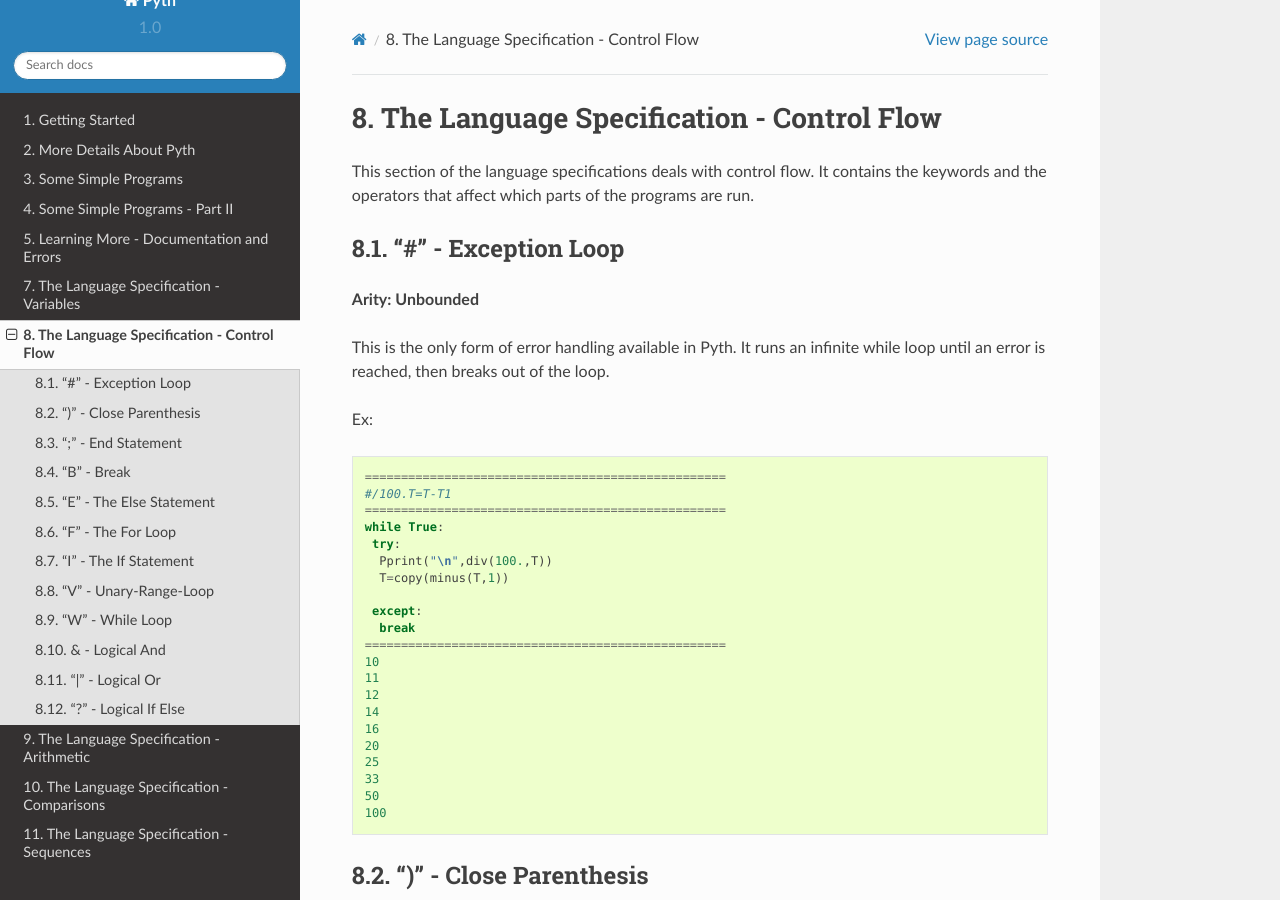
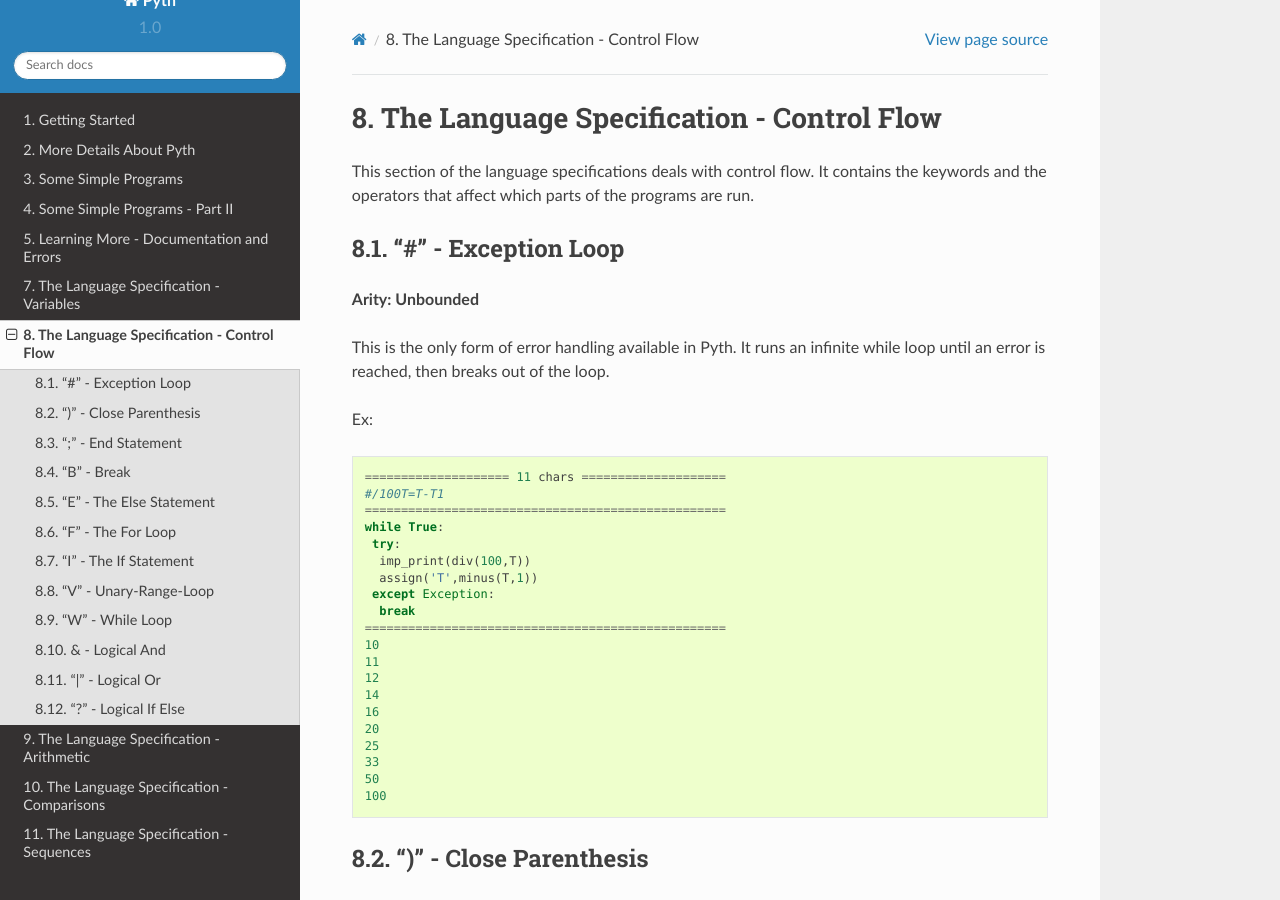
Before and after one commit to isaacg1/pyth, a Sphinx documentation site: the page built from docs/spec_control.rst, in a window 1280 px wide and 900 px high. Built offline with Sphinx 7.4.7 and the Read the Docs theme 2.0.0, drawn with Linux system fonts in a browser that asks for light colours; pages that are not in the unit, such as notebooks, are missing from menus.

Commit message:
Doc fixes

```diff
--- a/docs/simple-programs2.rst
+++ b/docs/simple-programs2.rst
@@ -27,7 +27,7 @@ Another relatively simple programming problem for us to golf down is to generate
     2
     1
 
-Here, we use a while loop, ``W``, with an if statement, ``I``, and an else statement, ``E`` in the body. The if and else adjust the value of the changing variable, ``Q``, then the value is printed with the final ``Q``. The loop condition is checked using ``tQ``, which, since ``t`` is the decrement function, is nonzero and thus truthy whenever ``Q!=1`` as desired. ``%Q2``, corresponding to ``Q%2`` in most languages, is truthy whenever ``Q`` is odd.
+Here, we use a while loop, ``W``, with an if statement, ``I``, and an else statement, ``.?`` in the body. The if and else adjust the value of the changing variable, ``Q``, then the value is printed with the final ``Q``. The loop condition is checked using ``tQ``, which, since ``t`` is the decrement function, is nonzero and thus truthy whenever ``Q!=1`` as desired. ``%Q2``, corresponding to ``Q%2`` in most languages, is truthy whenever ``Q`` is odd.
 
 As an improvement, we can use ``?``, Pyth's ``if ... then ... else ...`` operator. Like C, but unlike Python, the conditional goes in front, then the truthy branch, then the falsy branch. This allows us to get rid of the statement overhead and the repetition of ``=Q``::
 
--- a/docs/spec_control.rst
+++ b/docs/spec_control.rst
@@ -12,27 +12,27 @@ This is the only form of error handling available in Pyth. It runs an infinite w
 
 Ex::
 
-	==================================================
-	#/100.T=T-T1
-	==================================================
-	while True:
-	 try:
-	  Pprint("\n",div(100.,T))
-	  T=copy(minus(T,1))
+    ==================== 11 chars ====================
+    #/100T=T-T1
+    ==================================================
+    while True:
+     try:
+      imp_print(div(100,T))
+      assign('T',minus(T,1))
+     except Exception:
+      break
+    ==================================================
+    10
+    11
+    12
+    14
+    16
+    20
+    25
+    33
+    50
+    100
 
-	 except:
-	  break
-	==================================================
-	10
-	11
-	12
-	14
-	16
-	20
-	25
-	33
-	50
-	100
 
 8.2. ")" - Close Parenthesis
 ============================
--- a/test.py
+++ b/test.py
@@ -829,6 +829,7 @@ test_cases = [
     ('u*GhHQ1', '120', '5'),
     ('J1VQJKZ=ZJ=J+ZK', '1\n1\n2\n3\n5\n8\n13\n21\n34\n55', '10'),
     ('A(Z1)VQHA(H+HG', '1\n1\n2\n3\n5\n8\n13\n21\n34\n55', '10'),
+    ('#/100T=T-T1', '10\n11\n12\n14\n16\n20\n25\n33\n50\n100'),
 ]
 
 
```
